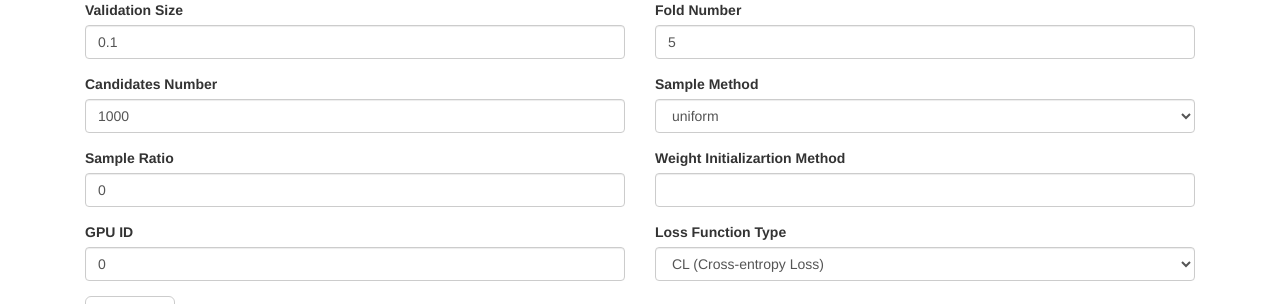
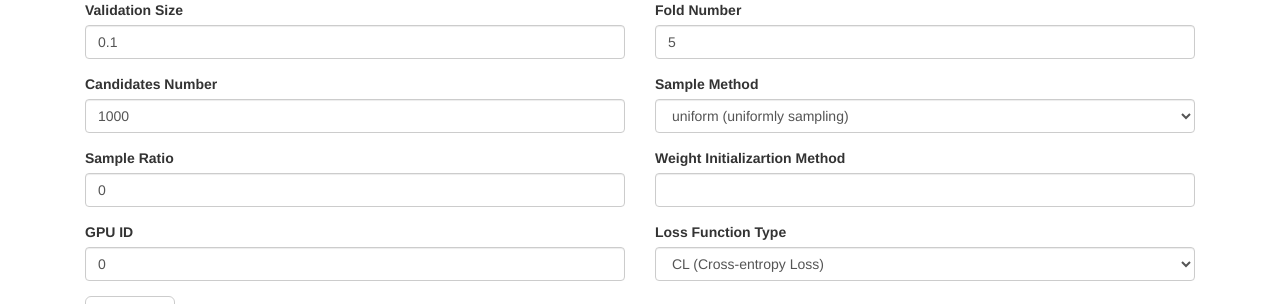
Before and after one commit to hyllll/daisyRec-Tune, a Flask app: page / in a window 1280 px wide. Shown: the part 508-812 px from the top of the page. Run offline with Flask 2, Linux system fonts and the light colour scheme; some libraries are stand-ins or nearby versions.

Commit message:
sample method

```diff
--- a/app/routes.py
+++ b/app/routes.py
@@ -66,9 +66,9 @@ val_methods = [
     {'name': 'cv'},
 ]
 sample_methods = [
-    {'name': 'uniform'},
-    {'name': 'item-ascd'},
-    {'name': 'item-desc'},
+    {'name': 'uniform (uniformly sampling)'},
+    {'name': 'item-ascd (sampling popular items with low rank)'},
+    {'name': 'item-desc (sampling popular item with high rank)'},
 ]
 loss_types = [
     {'name': 'CL (Cross-entropy Loss)'},
--- a/app/templates/hpo_tuner.html
+++ b/app/templates/hpo_tuner.html
@@ -224,6 +224,7 @@
             tmp = $('#cand_num').val()
             base += ' --cand_num=' + tmp
             tmp = $('#sample_method').val()
+            tmp = tmp.split(' ')[0]
             base += ' --sample_method=' + tmp
             tmp = $('#sample_ratio').val()
             base += ' --sample_ratio=' + tmp
--- a/app/templates/main.html
+++ b/app/templates/main.html
@@ -281,6 +281,7 @@
                 tmp = $('#cand_num').val()
                 base += ' --cand_num=' + tmp
                 tmp = $('#sample_method').val()
+                tmp = tmp.split(' ')[0]
                 base += ' --sample_method=' + tmp
                 tmp = $('#sample_ratio').val()
                 base += ' --sample_ratio=' + tmp
```
